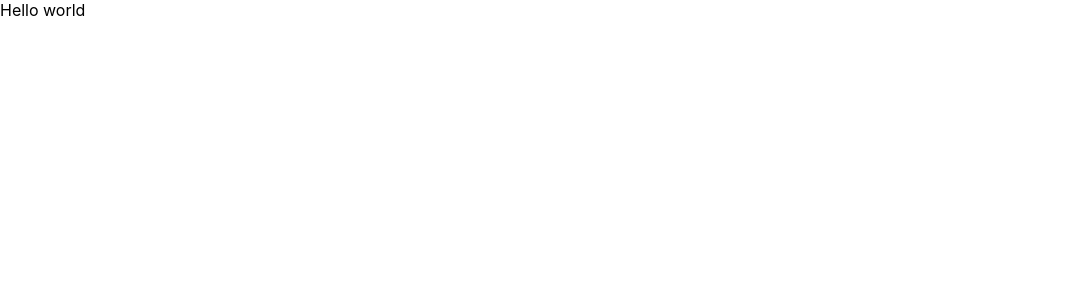
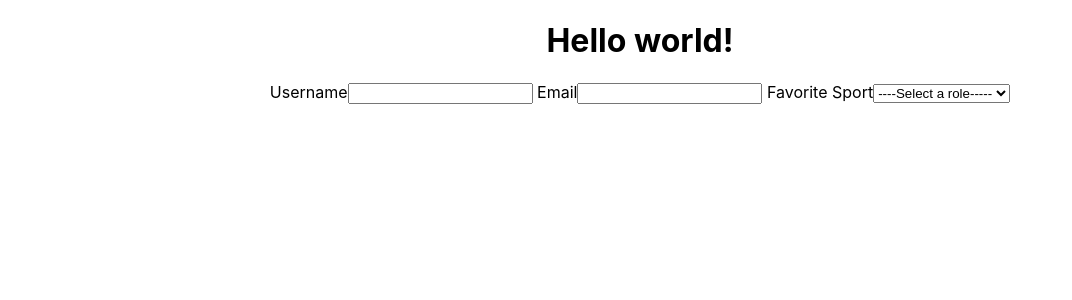
Before and after one commit to bloominstituteoftechnology/team-builder, a React (Create React App) app: page / in a window 1280 px wide. Shown: the top 300 px of the page, without its empty margins (0-1072 px from the left). Built offline with nearby package versions, Linux system fonts and the light colour scheme.

Commit message:
Inputs functional

```diff
--- a/src/App.js
+++ b/src/App.js
@@ -1,8 +1,37 @@
+import React, { useState } from "react";
+import './App.css';
+import Person from './components/Person';
+import PersonForm from './components/PersonForm';
+
+const initialFormValues = {
+  username: '',
+  email: '',
+  role: '',
+}
 
 function App() {
+  const [person, setPerson] = useState([]);
+  const [formValues, setFormValues] = useState(initialFormValues);
+
+  const updateForm = (input1, input2) => {
+    setFormValues({ ...formValues, [input1]: input2})
+  }
+
+  const submitForm = (event) => {
+
+  }
+
+
+
   return (
     <div className="App">
-      Hello world
+      <h1>Hello world!</h1>
+
+      <PersonForm
+        values={formValues}
+        update={updateForm}
+        submit={submitForm}
+      />
     </div>
   );
 }
--- /dev/null
+++ b/src/components/PersonForm.js
@@ -0,0 +1,79 @@
+import React from 'react';
+
+export default  function PersonForm(props) {
+    const { values, update, submit } = props;
+
+    const onChange = (event) => {
+        const name = event.target.name
+        const value = event.target.value
+        update(name, value)
+    }
+
+    const onSubmit = (event) => {
+
+    }
+
+    // const initialFormValues = {
+    //     username: '',
+    //     email: '',
+    //     role: '',
+    // }
+
+    return(
+        <form className='personForm'>
+            <div className='inputs'>
+                <label> Username
+                    <input
+                        type='text'
+                        name='username'
+                        value={values.username}
+                        onChange={onChange}
+                        // submit={onSubmit}
+                    />
+                </label>
+                <label> Email
+                    <input
+                        type='text' //TODO: Change back to email
+                        name='username'
+                        value={values.email}
+                        onChange={onChange}
+                        // submit={onSubmit}
+                    />
+                </label>
+                <label> Favorite Sport
+                    <select
+                        // type='uneeded'
+                        name='role'
+                        value={values.role}
+                        onChange={onChange}
+                    >
+                        <option value=''>----Select a role-----</option>
+                        <option value='Hockey'>Hockey</option>
+                        <option value='Foosball'>Foosball</option>
+                        <option value='Dodgeball'>Dodgeball</option>
+
+
+                    </select>
+                </label>
+                {/* <label> Username
+                    <input
+                        type='text'
+                        name='username'
+                        value={values.username}
+                        onChange={onChange}
+                        // submit={onSubmit}
+                    />
+                </label>
+                <label> First name
+                    <input
+                        type='text'
+                        name='username'
+                        value={values.username}
+                        onChange={onChange}
+                        // submit={onSubmit}
+                    />
+                </label> */}
+            </div>
+        </form>
+    )
+}
```
Also changed, not shown: src/components/Person.js (added).
